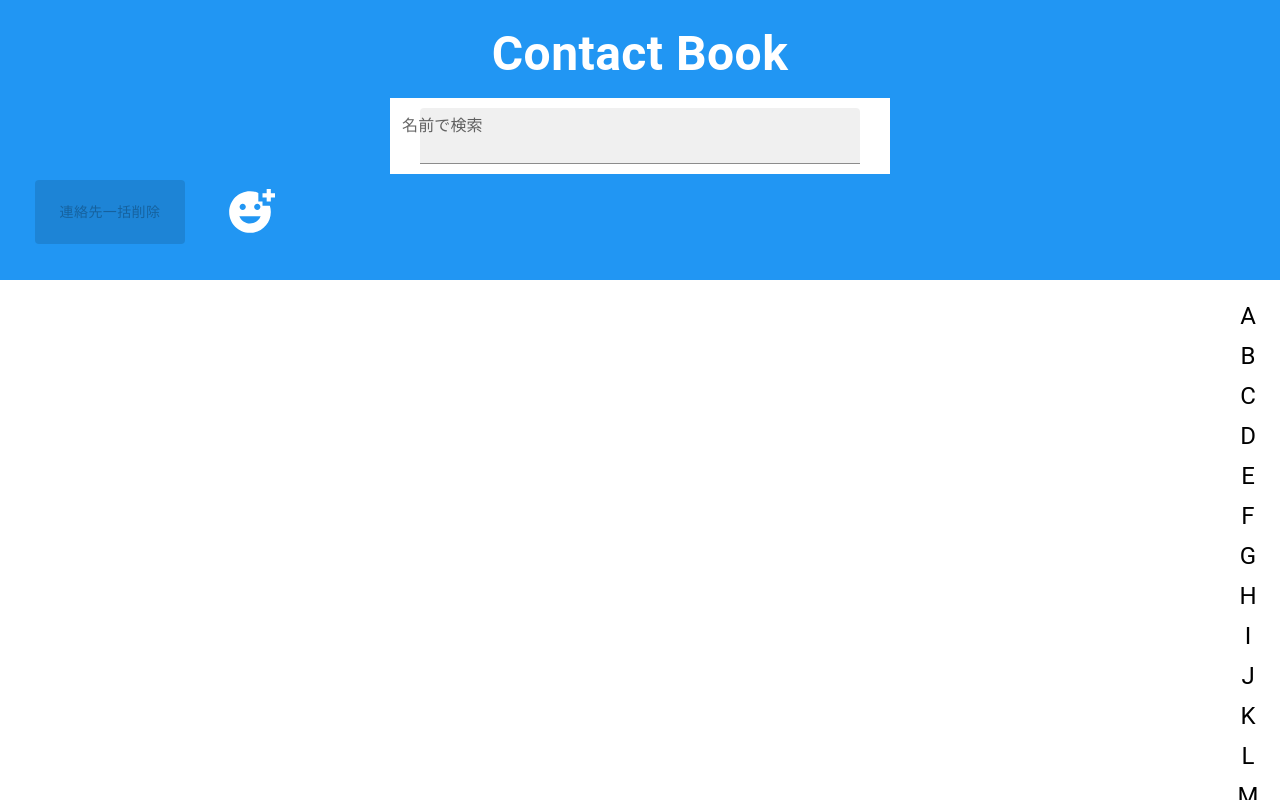
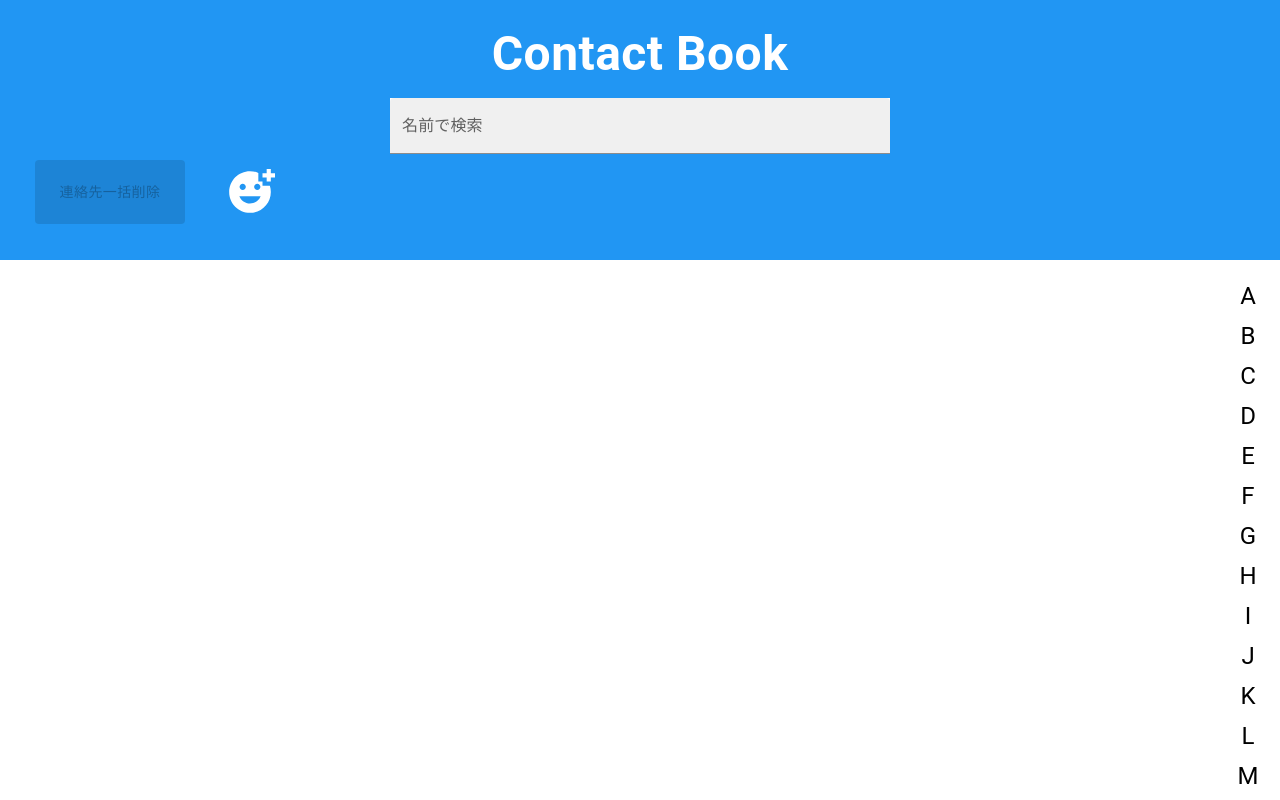
Before and after one commit to N-193Practice/TS_Contact_Book, a React (Vite) app: page / in a window 1280 px wide. Built offline with nearby package versions, Linux system fonts and the light colour scheme.

Commit message:
レイアウト修正

```diff
--- a/src/components/SearchBar/SearchBar.module.css
+++ b/src/components/SearchBar/SearchBar.module.css
@@ -12,5 +12,4 @@
   font-size: 1.2rem;
   width: 500px; /*幅を調整*/
   max-width: 400%;
-  padding: 10px 30px;
 }
```
